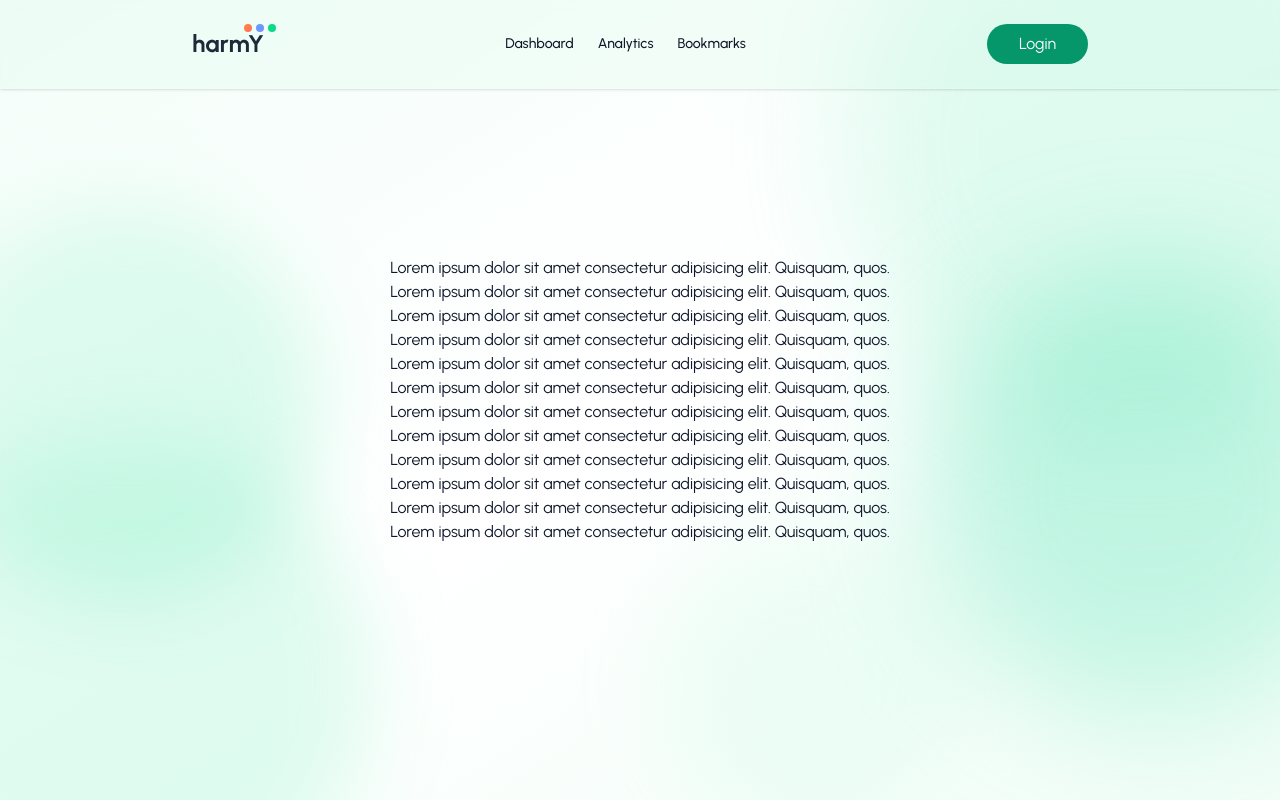
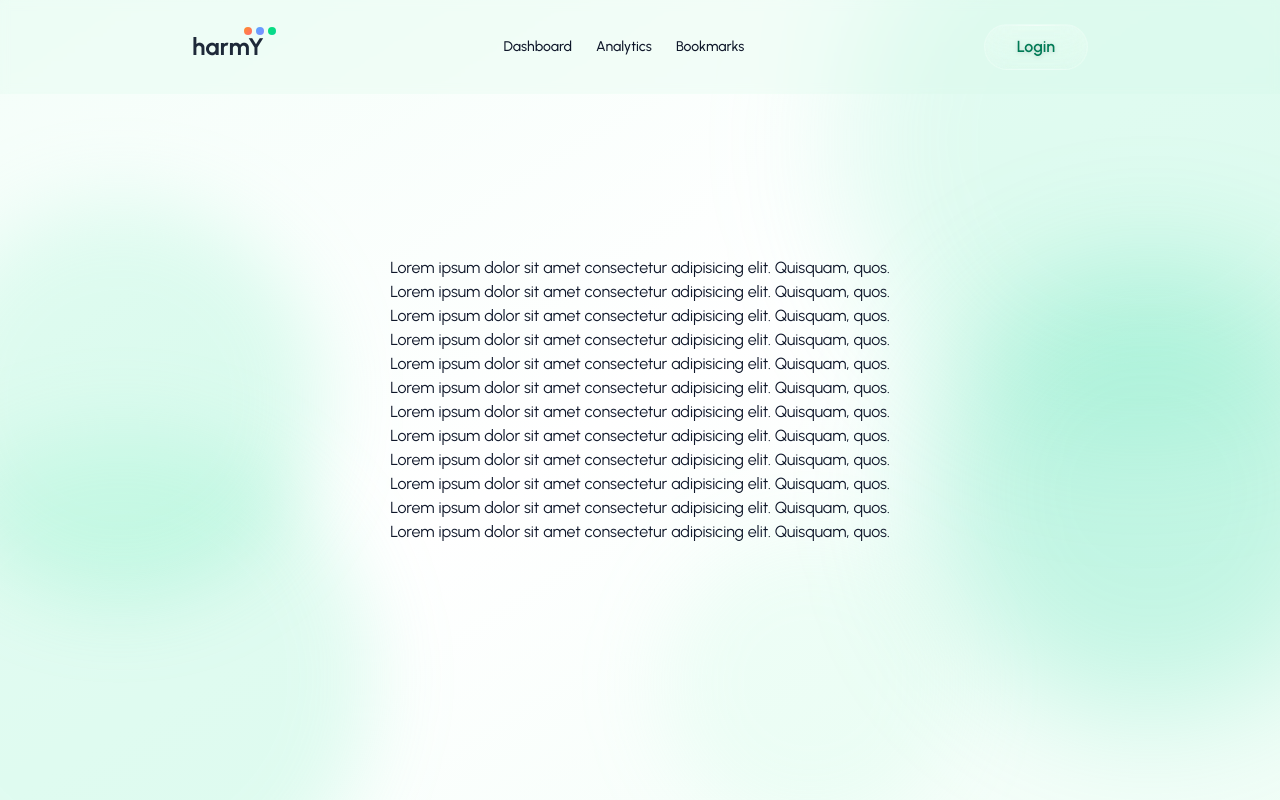
Before and after one commit to vipulsc/projekt-harmy, a Next.js app: page / in a window 1280 px wide. Shown: the top 800 px of the page. Built offline with nearby package versions, Linux system fonts and the light colour scheme; a web font is replaced by a local one.

Commit message:
glassy-button-added

```diff
--- a/app/page.tsx
+++ b/app/page.tsx
@@ -4,10 +4,10 @@ import { Navbar } from "@/components/common/Navbar";
 export default function Home() {
   return (
     <div>
-      <div className="fixed  top-0 left-0 right-0 z-50">
+      {/* <div className="fixed  top-0 left-0 right-0 z-50">
         <Navbar />
-      </div>
-
+      </div> */}
+      <Navbar />
       <Hero />
 
       <Hero />
--- a/components/common/Navbar.tsx
+++ b/components/common/Navbar.tsx
@@ -1,12 +1,30 @@
 "use client";
 import Link from "next/link";
-import { useState } from "react";
+import { useState, useEffect } from "react";
 import { motion } from "motion/react";
+import GlassButton from "../ui/GlassButton";
 export const Navbar = () => {
   const [isOpen, setIsOpen] = useState(false);
+  const [isScrolled, setIsScrolled] = useState(false);
+
+  useEffect(() => {
+    const handleScroll = () => {
+      if (window.scrollY > 0) {
+        setIsScrolled(true);
+      } else {
+        setIsScrolled(false);
+      }
+    };
+    window.addEventListener("scroll", handleScroll);
+    return () => window.removeEventListener("scroll", handleScroll);
+  }, []);
 
   return (
-    <div className="fixed top-0 w-full z-50 bg-emerald-100/20 backdrop-blur-xs border-b border-white/10 shadow-sm">
+    <div
+      className={`fixed top-0 w-full z-50 bg-emerald-100/20 backdrop-blur-xs transition-all duration-300 ${
+        isScrolled ? "shadow-md" : ""
+      }`}
+    >
       <div className="flex justify-between items-center px-12 sm:px-24 md:px-32 lg:px-48 py-4 md:py-4 lg:py-6">
         <div className="flex items-center">
           <div className="relative">
@@ -46,9 +64,9 @@ export const Navbar = () => {
 
         {/* Login Button and Mobile Hamburger */}
         <div className="flex items-center gap-4">
-          <button className="bg-btn-primary-bg rounded-full text-[var(--btn-primary-text)] hover:bg-btn-primary-hover px-6 md:px-8 hover:shadow-lg hover:shadow-btn-primary-hover/50 cursor-pointer py-2 text-md">
+          <GlassButton type="submit" variant="primary">
             Login
-          </button>
+          </GlassButton>
 
           {/* Mobile Hamburger */}
           <button
--- /dev/null
+++ b/components/ui/GlassButton.tsx
@@ -0,0 +1,114 @@
+// components/GlassButton.tsx
+import React from "react";
+
+interface GlassButtonProps {
+  children: React.ReactNode;
+  onClick?: () => void;
+  variant?: "primary" | "secondary" | "success" | "warning";
+  size?: "sm" | "md" | "lg";
+  disabled?: boolean;
+  className?: string;
+  type?: "button" | "submit" | "reset";
+}
+
+const GlassButton: React.FC<GlassButtonProps> = ({
+  children,
+  onClick,
+  variant = "primary",
+  size = "md",
+  disabled = false,
+  className = "",
+  type = "button",
+}) => {
+  const getVariantClasses = () => {
+    switch (variant) {
+      case "secondary":
+        return "text-gray-700 hover:text-gray-800 hover:shadow-gray-500/25";
+      case "success":
+        return "text-green-700 hover:text-green-800 hover:shadow-green-500/25";
+      case "warning":
+        return "text-orange-700 hover:text-orange-800 hover:shadow-orange-500/25";
+      default:
+        return "text-emerald-700 hover:text-emerald-800 hover:shadow-emerald-500/25";
+    }
+  };
+
+  const getSizeClasses = () => {
+    switch (size) {
+      case "sm":
+        return "px-4 py-1.5 text-sm";
+      case "lg":
+        return "px-8 md:px-10 py-3 text-lg";
+      default:
+        return "px-6 md:px-8 py-2.5 text-md";
+    }
+  };
+
+  const getGlowColor = () => {
+    switch (variant) {
+      case "secondary":
+        return "from-gray-400/20 via-gray-300/10";
+      case "success":
+        return "from-green-400/20 via-green-300/10";
+      case "warning":
+        return "from-orange-400/20 via-orange-300/10";
+      default:
+        return "from-emerald-400/20 via-emerald-300/10";
+    }
+  };
+
+  const getRippleColor = () => {
+    switch (variant) {
+      case "secondary":
+        return "bg-gray-400/30";
+      case "success":
+        return "bg-green-400/30";
+      case "warning":
+        return "bg-orange-400/30";
+      default:
+        return "bg-emerald-400/30";
+    }
+  };
+
+  return (
+    <button
+      type={type}
+      onClick={onClick}
+      disabled={disabled}
+      className={`
+        relative group
+        bg-gradient-to-b from-white/25 to-white/10
+        backdrop-blur-lg border border-white/20 rounded-full
+        font-semibold transition-all duration-300
+        hover:from-white/35 hover:to-white/20 hover:border-white/30
+        hover:shadow-2xl hover:scale-105 cursor-pointer overflow-hidden
+        active:scale-95
+        disabled:opacity-50 disabled:cursor-not-allowed disabled:hover:scale-100
+        ${getVariantClasses()}
+        ${getSizeClasses()}
+        ${className}
+      `}
+    >
+      {/* Animated shine sweep */}
+      <div className="absolute inset-0 bg-gradient-to-r from-transparent via-white/30 to-transparent -skew-x-12 -translate-x-full group-hover:translate-x-full transition-transform duration-1000 ease-out"></div>
+
+      {/* Top highlight */}
+      <div className="absolute top-0 left-1/2 -translate-x-1/2 w-3/4 h-px bg-gradient-to-r from-transparent via-white/50 to-transparent"></div>
+
+      {/* Button text with subtle text shadow */}
+      <span className="relative z-10 drop-shadow-sm">{children}</span>
+
+      {/* Hover glow effect */}
+      <div
+        className={`absolute inset-0 rounded-full bg-gradient-to-t ${getGlowColor()} to-transparent opacity-0 group-hover:opacity-100 transition-all duration-500`}
+      ></div>
+
+      {/* Click ripple effect */}
+      <div
+        className={`absolute inset-0 rounded-full ${getRippleColor()} scale-0 group-active:scale-100 transition-transform duration-150`}
+      ></div>
+    </button>
+  );
+};
+
+export default GlassButton;
```
